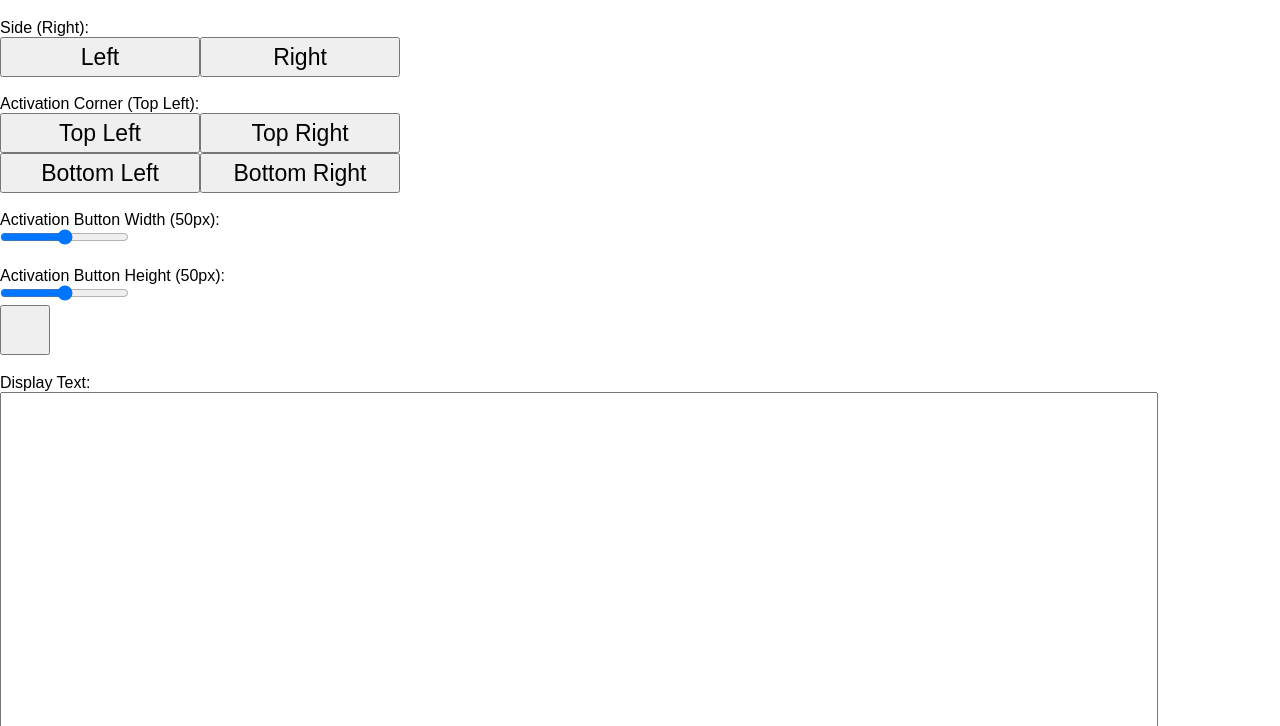
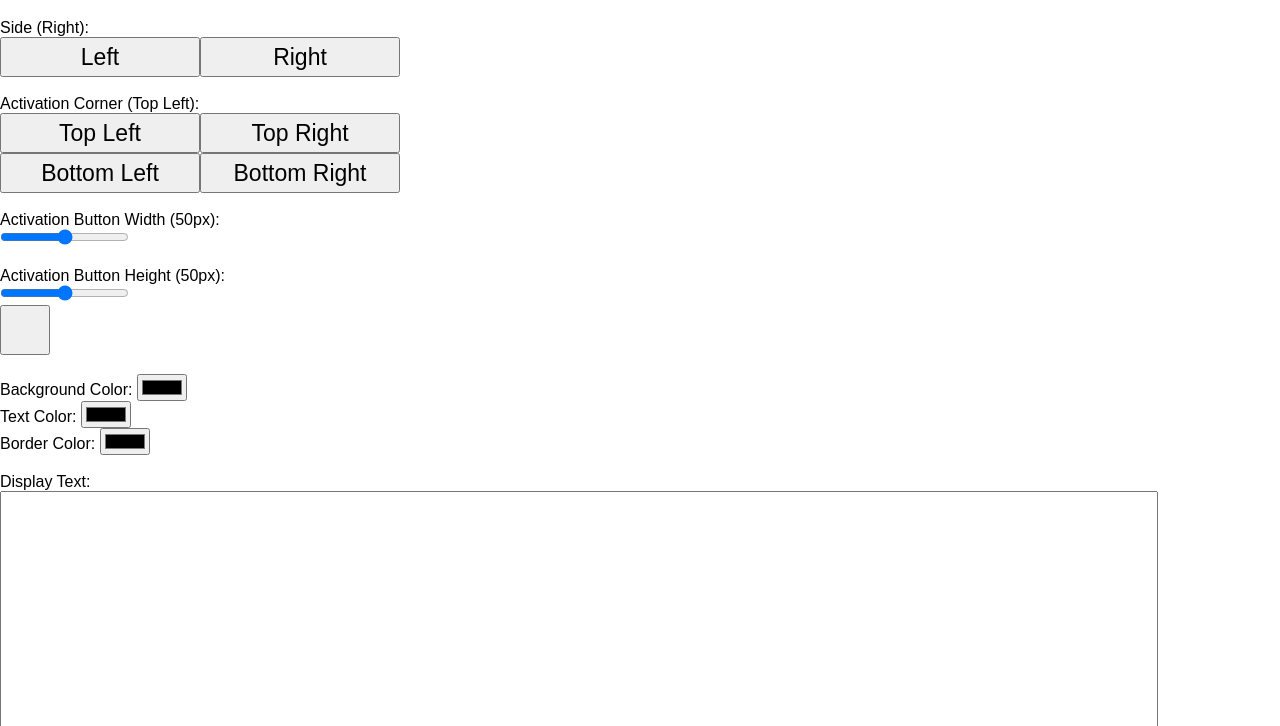
Before and after one commit to ConnorCoder/sidemenu, a plain HTML site: page index.html in a window 1280 px wide. Shown: the part 74-800 px from the top of the page. Drawn offline with Linux system fonts and the light colour scheme.

Commit message:
Update index.html

```diff
--- a/index.html
+++ b/index.html
@@ -32,6 +32,12 @@
     <span id="sb-activate-height-txt">Activation Button Height (50px):</span><br>
     <input type="range" max="100" min="0" id="sb-activate-height" value="50"/><br>
     <button id="sb-activate-display" style="width: 50px; height: 50px;"></button><br><br>
+    <span>Background Color:</span>
+    <input type="color" id="sb-color-background"/><br>
+    <span>Text Color:</span>
+    <input type="color" id="sb-color-text"/><br>
+    <span>Border Color:</span>
+    <input type="color" id="sb-color-border"/><br><br>
     <span>Display Text:</span><br>
     <textarea id="sb-txt" style="width: 90vw;height: 90vh"></textarea><br>
     <span>Output:</span><br>
```
